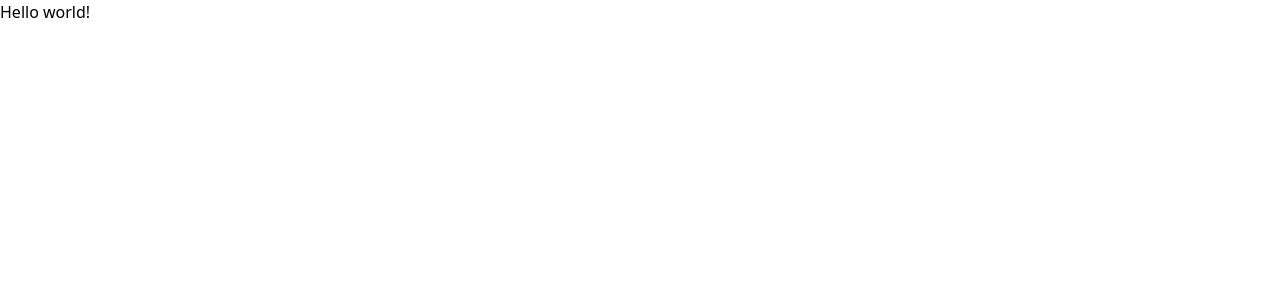
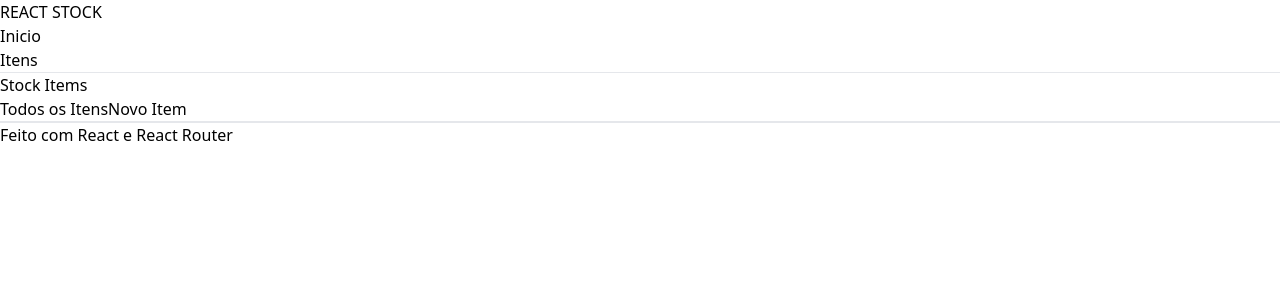
Before and after one commit to dxxiogo/stock-manager-backend, a React (Vite) app: page /StockItems in a window 1280 px wide. Shown: the top 300 px of the page. Built offline with nearby package versions, Linux system fonts and the light colour scheme.

Commit message:
Configurando rotas e criando pages

```diff
--- a/src/App.jsx
+++ b/src/App.jsx
@@ -1,9 +1,7 @@
 import "./index.css"
+import { RouterProvider } from "react-router-dom"
+import router from "./router"
 
 export default function App() {
-  return (
-    <>
-      <h1 className="text-3xl font-bold ">Hello world!</h1>
-    </>
-  )
+  return <RouterProvider router={router}/>
 }
--- /dev/null
+++ b/src/RootLayout.jsx
@@ -0,0 +1,15 @@
+import { Outlet } from "react-router-dom"
+import NavBar from "./components/Navbar"
+
+export default function RootLayout () {
+    return (
+        <>
+          <NavBar/>
+          <Outlet/>
+          <hr />
+          <footer>
+            Feito com React e React Router
+          </footer>
+        </>
+    )
+}
--- /dev/null
+++ b/src/components/Navbar.jsx
@@ -0,0 +1,18 @@
+import { Link } from "react-router-dom"
+
+export default function NavBar () {
+    return (
+        <header>
+            <h1>REACT STOCK</h1>
+            <nav>
+                <ul>
+                    {/* <li><Link>Ínicio</Link></li>
+                    <li><Link>Items</Link></li> */}
+                    <li><Link to="/">Inicio</Link></li>
+                    <li><Link to="/StockItems">Itens</Link></li>
+                </ul>
+            </nav>
+            <hr />
+        </header>
+    )
+}
--- /dev/null
+++ b/src/pages/Dashboard.jsx
@@ -0,0 +1,3 @@
+export default function Dashboard () {
+    return <p>Dashboard</p>
+}
--- /dev/null
+++ b/src/pages/Items/AddNewItem.jsx
@@ -0,0 +1,3 @@
+export default function AddNewItem () {
+    return <p>Add new item</p>
+}
--- /dev/null
+++ b/src/pages/Items/Items.jsx
@@ -0,0 +1,3 @@
+export default function Items () {
+    return <p>Items table</p>
+}
--- /dev/null
+++ b/src/pages/Items/UpdateItem.jsx
@@ -0,0 +1,3 @@
+export default function UpdateItem () {
+    return <p>Update item</p>
+}
--- /dev/null
+++ b/src/pages/Items/ViewItem.jsx
@@ -0,0 +1,3 @@
+export default function ViewItem () {
+    return <p>View item</p>
+}
--- /dev/null
+++ b/src/pages/StockItems.jsx
@@ -0,0 +1,14 @@
+import { Link, Outlet } from "react-router-dom"
+
+
+export default function StockItems () {
+    return (
+        <>
+            <h1>Stock Items</h1>
+            <Link to="Items" >Todos os Itens</Link>
+            <Link to="addNewItem">Novo Item</Link>
+            <hr />
+            <Outlet/>
+        </>
+    )
+}
--- a/src/router.jsx
+++ b/src/router.jsx
@@ -1,3 +1,48 @@
 import { createBrowserRouter } from "react-router-dom";
+import RootLayout from "./RootLayout";
+import Dashboard from "./pages/Dashboard";
+import StockItems from "./pages/StockItems";
+import Items from "./pages/Items/Items";
+import AddNewItem from "./pages/Items/AddNewItem";
+import UpdateItem from "./pages/Items/UpdateItem";
+import ViewItem from "./pages/Items/ViewItem";
 
-const router = createBrowserRouter();
+const router = createBrowserRouter([
+    {
+        path: "/",
+        element: <RootLayout/>,
+        children:[
+            {
+                index: true,
+                element: <Dashboard/>
+            },
+            {
+                path: "StockItems",
+                element: <StockItems/>,
+                children: [
+                    {
+                        path: "Items",
+                        element: <Items/>,
+                        children: [
+                            {
+                                path: "uptade/:id",
+                                element: <UpdateItem/>
+                            },
+                            {
+                                path: "view/:id",
+                                element: <ViewItem/>
+                            }
+                        ]
+                    },
+                    {
+                        path: "addNewItem",
+                        element: <AddNewItem/>
+                    }
+
+                ]
+            }
+        ]
+    }
+]);
+
+export default router;
```
